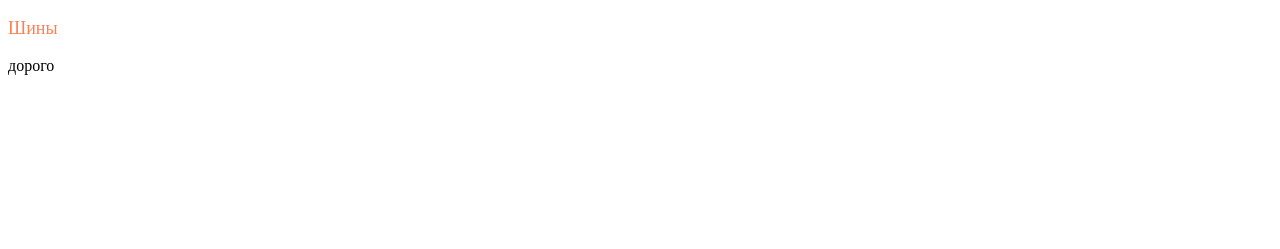
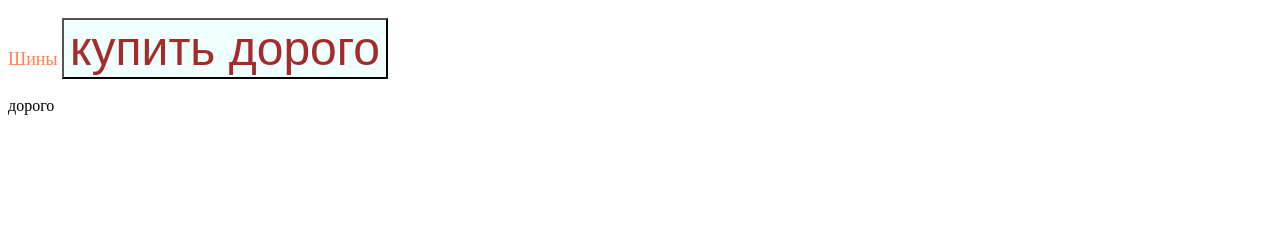
Before and after one commit to NULL-X9C/TireShop, a website: page index.html in a window 1280 px wide. Shown: the top 249 px of the page. Drawn offline with Linux system fonts and the light colour scheme.

Commit message:
шины купить дорого

```diff
--- a/index.html
+++ b/index.html
@@ -8,6 +8,7 @@
 <p style="accent-color: brown; color: coral; font-size: 18px" aria-setsize =-1>
 
     Шины
+    <button style="font-size: xxx-large; background-color: azure; color: brown"> купить дорого</button>
 </p>
 дорого
 
```
